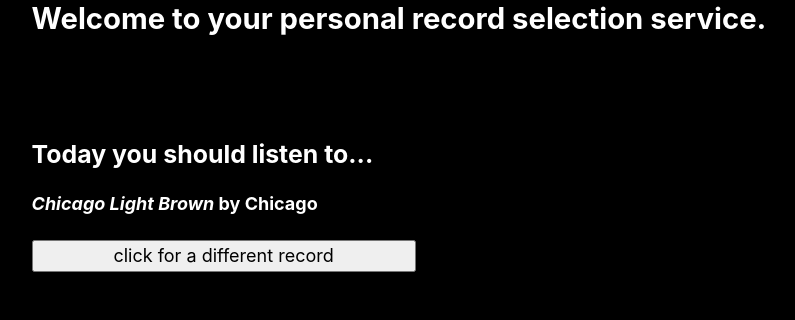
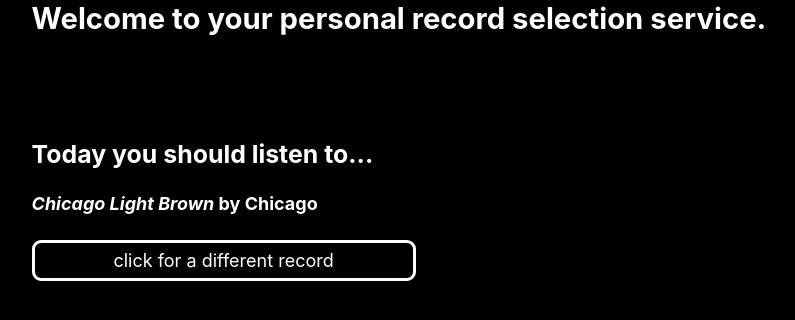
Before and after one commit to Jacob-Fromm/record-selector, a Gatsby site: page / in a window 1280 px wide. Shown: the part 188-508 px from the top of the page, without its empty margins (241-1036 px from the left). Built offline with nearby package versions, Linux system fonts and the light colour scheme; Gatsby itself is replaced by a stand-in of ours.

Commit message:
changed button style

```diff
--- a/src/components/RecordSelector.js
+++ b/src/components/RecordSelector.js
@@ -16,7 +16,7 @@
         <div className="records-container">
             <h3>Today you should listen to...</h3>
             <h4><em>{currentRecord.name}</em> by {currentRecord.artist}</h4>
-            <button id="selection-button" onClick={clickHandler}>click for a different record</button>
+            <p id="selection-button" onClick={clickHandler}>click for a different record</p>
         </div>
     )
 }
--- a/src/components/layout.css
+++ b/src/components/layout.css
@@ -43,6 +43,16 @@
   width: 250px;
   min-width: 30vw;
   font-family: -apple-system, BlinkMacSystemFont, 'Segoe UI', Roboto, Oxygen, Ubuntu, Cantarell, 'Open Sans', 'Helvetica Neue', sans-serif;
+  border: solid white;
+  border-radius: 0.5em;
+  text-align: center;
+  padding: 0.25em;
+}
+
+#selection-button:hover {
+  background-color: white;
+  color: black;
+  transition: 0.65s
 }
 article,
 aside,
```
